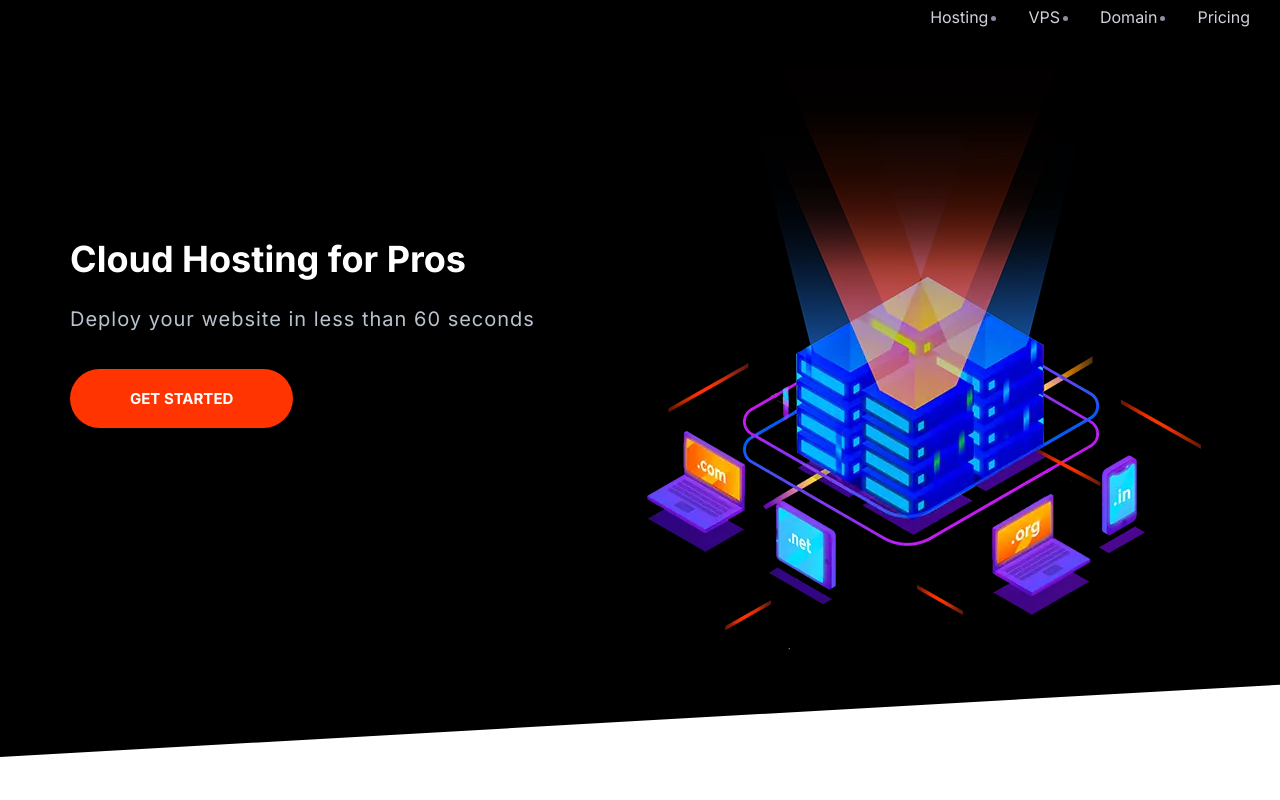
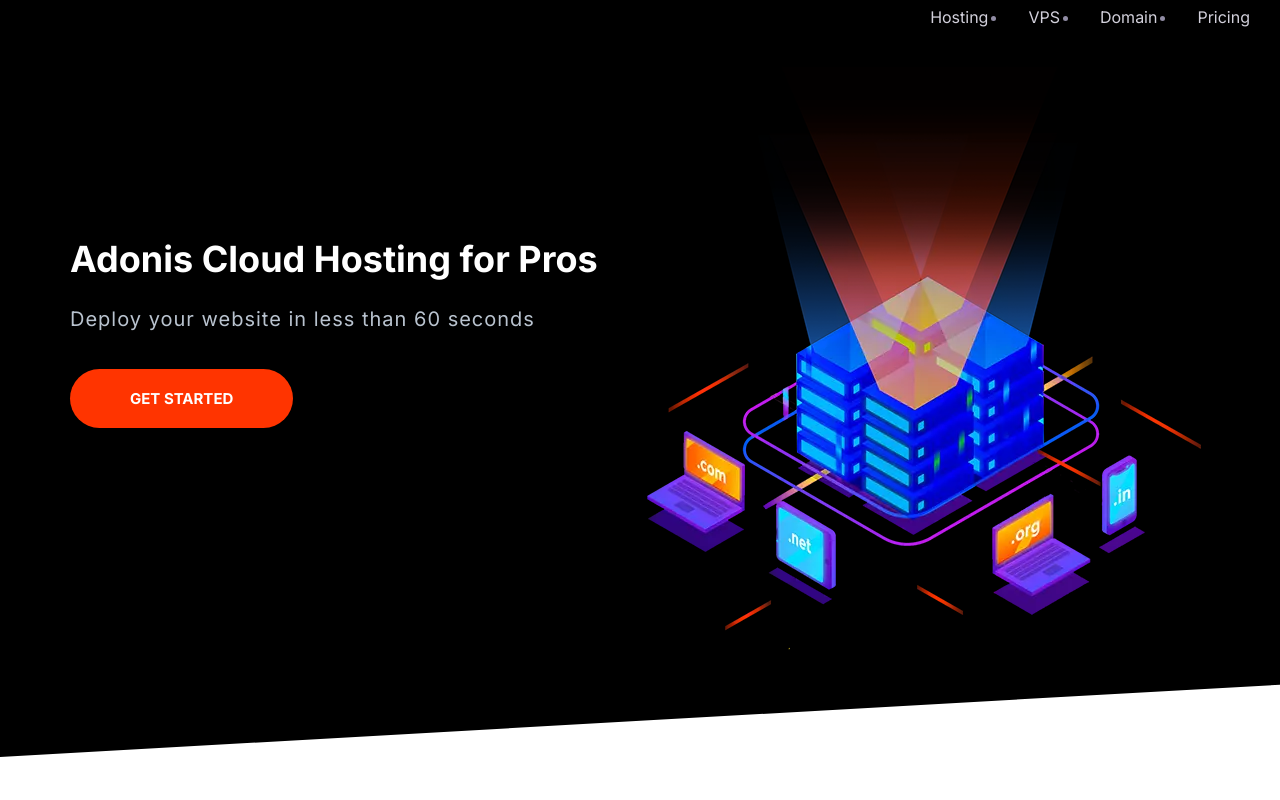
Before and after one commit to Amban03/Project-Adam, a website built with Parcel: page index.html in a window 1280 px wide. Shown: the top 800 px of the page. Built offline with nearby package versions, Linux system fonts and the light colour scheme.

Commit message:
Correction commit.

```diff
--- a/index.html
+++ b/index.html
@@ -36,7 +36,7 @@
   <section class="block block--dark block--skewed-left hero">
     <div class="container grid grid--1x2">
       <header class="block__header hero__content">
-        <h1 class="block__heading">Cloud Hosting for Pros</h1>
+        <h1 class="block__heading">Adonis Cloud Hosting for Pros</h1>
         <p class="hero__tagline">Deploy your website in less than 60 seconds</p>
         <a href="" class="btn btn--accent btn--stretched">Get Started</a>
       </header>
```
